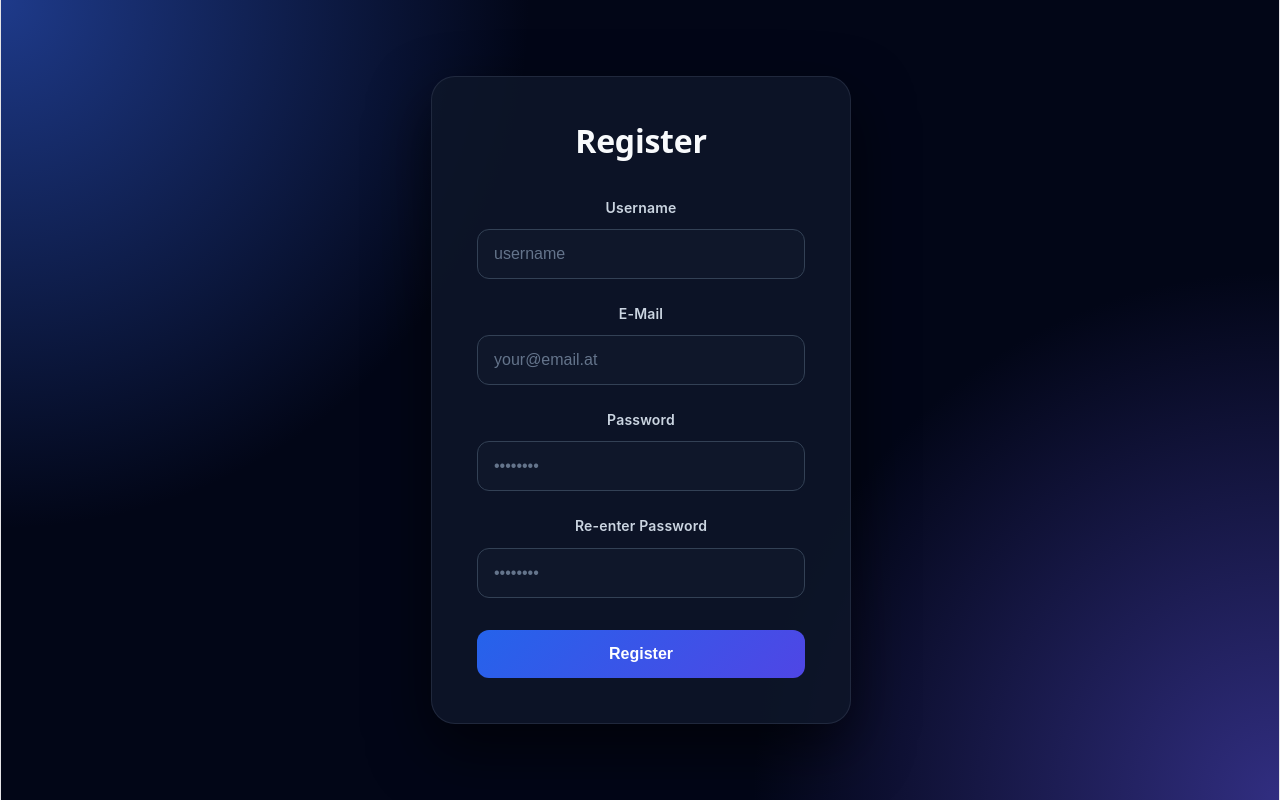
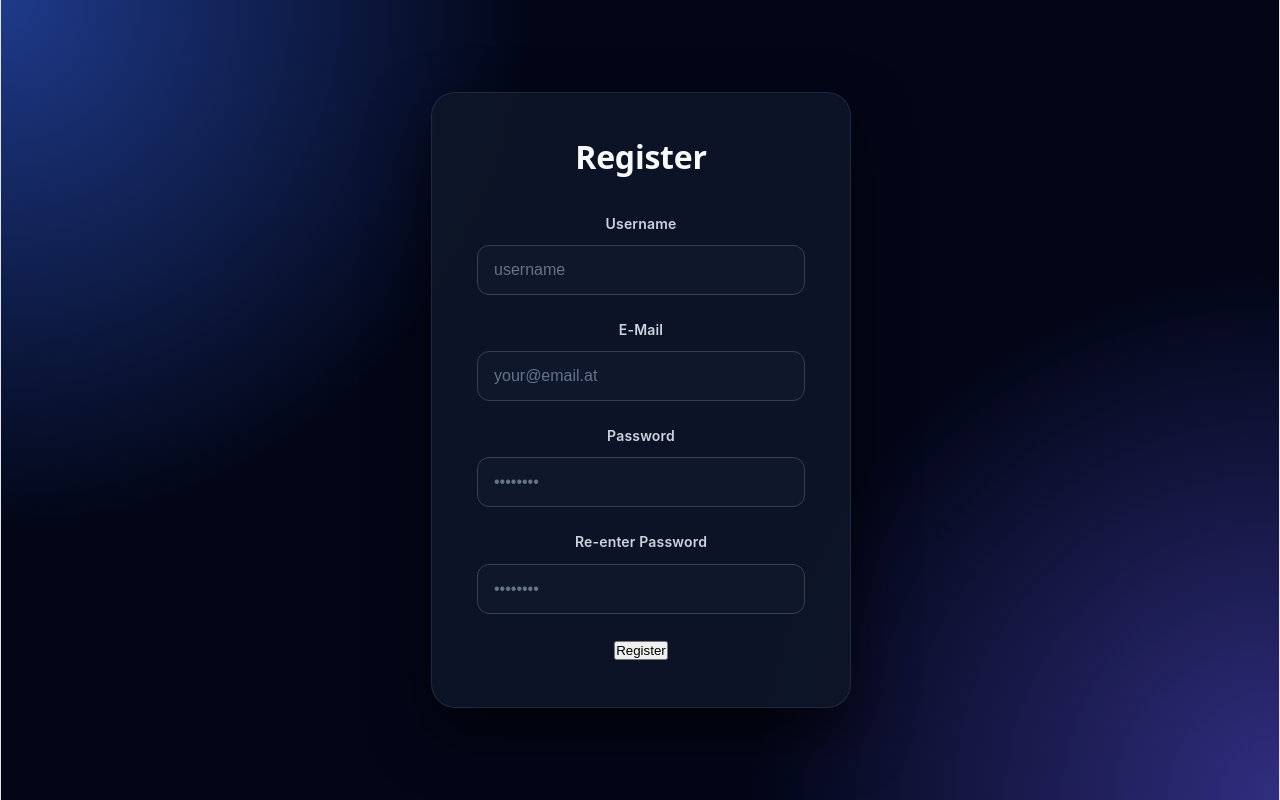
Before and after one commit to storlakovic/FileVault, a React (Vite) app in the folder frontend/: page /register in a window 1280 px wide. Built offline with nearby package versions, Linux system fonts and the light colour scheme; no server answers.

Commit message:
fix(frontend): refine authentication forms

```diff
--- a/frontend/src/view/pages/Login.tsx
+++ b/frontend/src/view/pages/Login.tsx
@@ -37,7 +37,7 @@ const Login = () => {
                     <div className="input-group">
                         <label htmlFor="username">Username</label>
                         <input
-                            type="username"
+                            type="text"
                             id="username"
                             value={username}
                             onChange={(e) => setUsername(e.target.value)}
--- a/frontend/src/view/pages/Register.tsx
+++ b/frontend/src/view/pages/Register.tsx
@@ -20,6 +20,7 @@ const Register = () => {
         reenteredPassword,
         setReenteredPassword,
         error,
+        isLoading,
         register,
     } = useRegisterViewModel();
 
@@ -45,7 +46,7 @@ const Register = () => {
                     <div className="input-group">
                         <label htmlFor="username">Username</label>
                         <input
-                            type="username"
+                            type="text"
                             id="username"
                             value={username}
                             onChange={(e) => setUsername(e.target.value)}
@@ -75,7 +76,9 @@ const Register = () => {
                     </div>
 
                     <div className="input-group">
-                        <label htmlFor="password">Re-enter Password</label>
+                        <label htmlFor="reenteredPassword">
+                            Re-enter Password
+                        </label>
                         <input
                             type="password"
                             id="reenteredPassword"
@@ -85,8 +88,8 @@ const Register = () => {
                         />
                     </div>
 
-                    <button type="submit" className="register-btn">
-                        Register
+                    <button type="submit" disabled={isLoading}>
+                        {isLoading ? "Registering..." : "Register"}
                     </button>
                 </form>
             </div>
```
